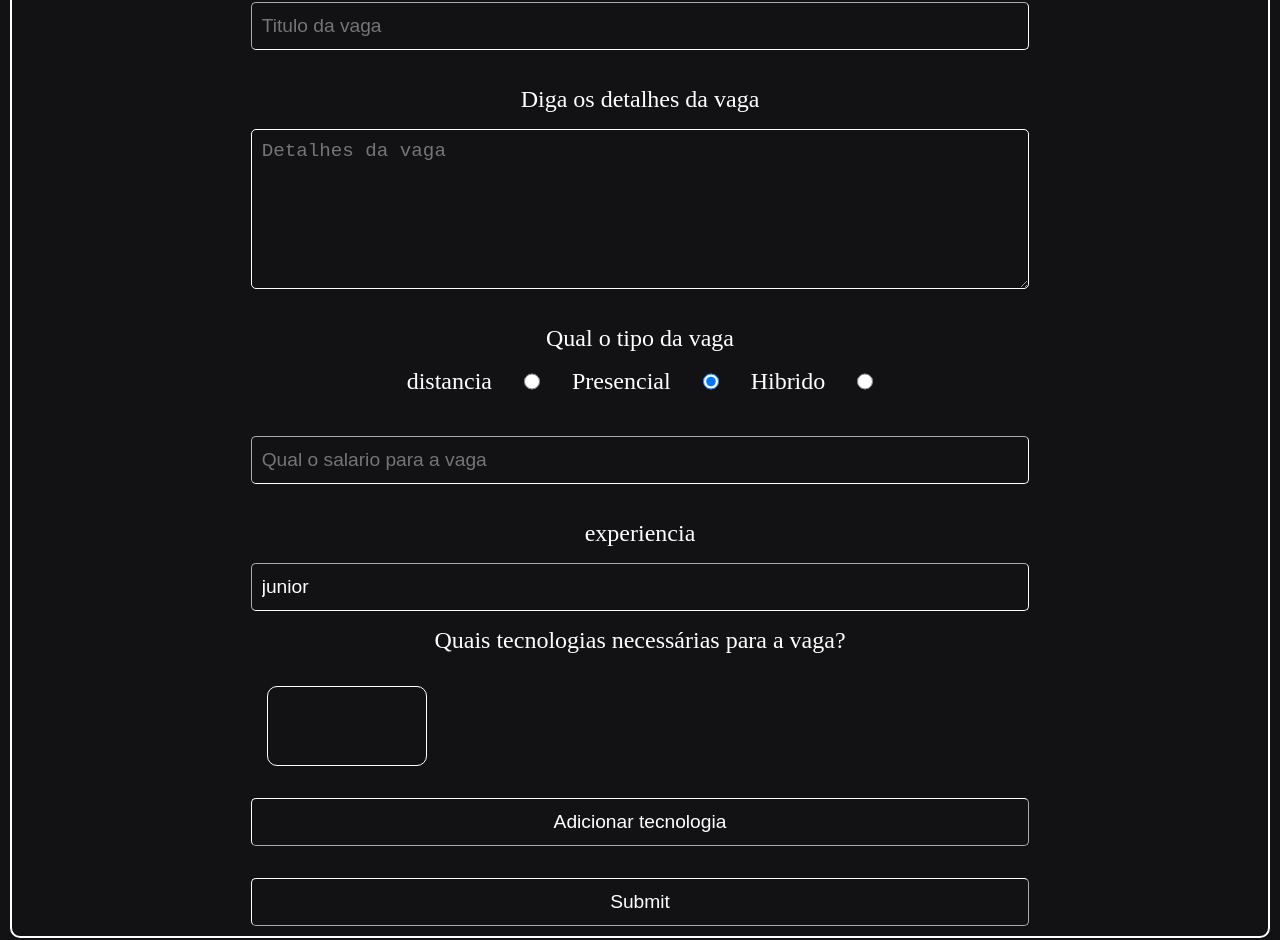
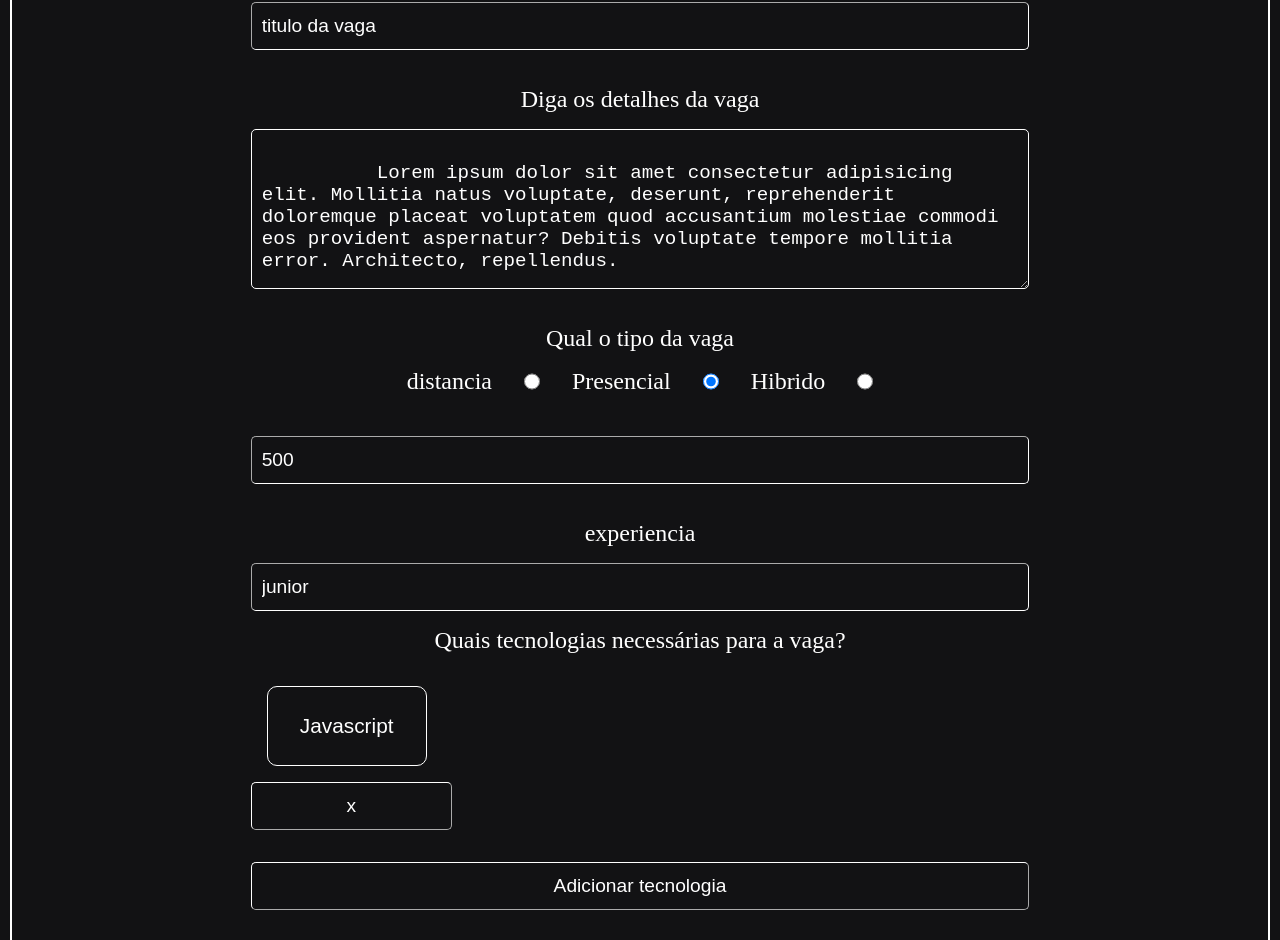
Before and after one commit to denner-august/JobNow, a Next.js app in the folder job-now/: page /CreateJob in a window 1280 px wide. Shown: the part 155-1095 px from the top of the page. Built offline with nearby package versions, Linux system fonts and the light colour scheme; no server answers.

Commit message:
Update createJobForm.tsx

```diff
--- a/job-now/components/homePage/components/formCreateJob/createJobForm.tsx
+++ b/job-now/components/homePage/components/formCreateJob/createJobForm.tsx
@@ -19,16 +19,14 @@ export function CreateJobForm() {
     resolver: yupResolver(schema),
 
     defaultValues: {
-      Tecnologias: [{ linguagem: "" }],
+      Tecnologias: [{ linguagem: "Javascript" }],
     },
   });
 
-  const { fields, append, prepend, remove, swap, move, insert } = useFieldArray(
-    {
-      control,
-      name: "Tecnologias",
-    }
-  );
+  const { fields, append, remove } = useFieldArray({
+    control,
+    name: "Tecnologias",
+  });
 
   const onSubmit = (data: any) => {
     console.log(data);
@@ -41,6 +39,11 @@ export function CreateJobForm() {
     });
   }
 
+  function removeTecnologia(e: React.FormEvent, index: number) {
+    e.preventDefault();
+    remove(index);
+  }
+
   return (
     <div className={styles.ContainerJob}>
       <form onSubmit={handleSubmit(onSubmit)}>
@@ -49,7 +52,7 @@ export function CreateJobForm() {
         <input
           placeholder="Titulo da vaga"
           {...register("TituloVaga")}
-          // defaultValue="titulo da vaga"
+          defaultValue="titulo da vaga"
         />
 
         <p>{errors.Detalhes?.message}</p>
@@ -57,8 +60,8 @@ export function CreateJobForm() {
         <textarea
           placeholder="Detalhes da vaga"
           {...register("Detalhes")}
-          // defaultValue="
-          // Lorem ipsum dolor sit amet consectetur adipisicing elit. Mollitia natus voluptate, deserunt, reprehenderit doloremque placeat voluptatem quod accusantium molestiae commodi eos provident aspernatur? Debitis voluptate tempore mollitia error. Architecto, repellendus."
+          defaultValue="
+          Lorem ipsum dolor sit amet consectetur adipisicing elit. Mollitia natus voluptate, deserunt, reprehenderit doloremque placeat voluptatem quod accusantium molestiae commodi eos provident aspernatur? Debitis voluptate tempore mollitia error. Architecto, repellendus."
         />
 
         <p>{errors.tipo?.message}</p>
@@ -86,7 +89,7 @@ export function CreateJobForm() {
         <input
           placeholder="Qual o salario para a vaga"
           {...register("Salario")}
-          // defaultValue={500}
+          defaultValue={500}
         />
 
         <p>{errors.Experiencia?.message}</p>
@@ -95,7 +98,7 @@ export function CreateJobForm() {
           defaultValue="junior"
           placeholder="Experiencia"
           {...register("Experiencia")}
-          disabled
+          // disabled
         />
 
         <label>Quais tecnologias necessárias para a vaga?</label>
@@ -104,6 +107,7 @@ export function CreateJobForm() {
           {fields.map((Tecnologias, index) => (
             <li key={Tecnologias.id}>
               <input {...register(`Tecnologias.${index}.linguagem`)} required />
+              <button onClick={(e) => removeTecnologia(e, index)}>x</button>
             </li>
           ))}
         </ul>
```
